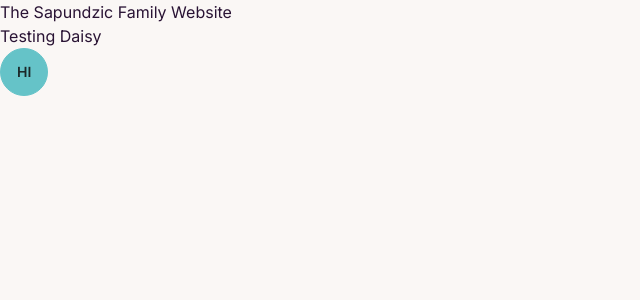
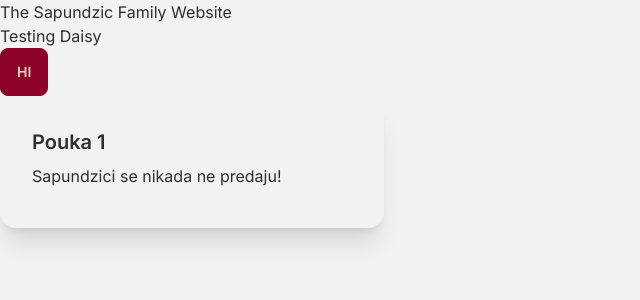
Before and after one commit to lsapundzic/sapundzic.com, a Next.js app: page / in a window 1280 px wide. Shown: the top 300 px of the page, without its empty margins (0-640 px from the left). Built offline with nearby package versions, Linux system fonts and the light colour scheme.

Commit message:
testing components and themes

```diff
--- a/app/page.tsx
+++ b/app/page.tsx
@@ -1,3 +1,5 @@
+import CustomCard from "@/components/CustomCard";
+
 export default function Home() {
   return (
     <div>
@@ -5,6 +7,7 @@ export default function Home() {
       <div>
         <h2>Testing Daisy</h2>
         <button className="btn btn-primary">Hi</button>
+        <CustomCard />
       </div>
     </div>
   );
--- /dev/null
+++ b/components/CustomCard.tsx
@@ -0,0 +1,15 @@
+const CustomCard = () => {
+  return (
+    <div className="card w-96 bg-base-100 shadow-xl">
+      <div className="card-body">
+        <h2 className="card-title">Pouka 1</h2>
+        <p>Sapundzici se nikada ne predaju!</p>
+        <div className="card-actions justify-end">
+          {/*<div>Some Info</div>*/}
+        </div>
+      </div>
+    </div>
+  );
+};
+
+export default CustomCard;
--- a/tailwind.config.ts
+++ b/tailwind.config.ts
@@ -7,7 +7,7 @@ const config: Config = {
     "./app/**/*.{js,ts,jsx,tsx,mdx}",
   ],
   daisyui: {
-    themes: ["cupcake"],
+    themes: ["autumn"],
   },
 
   plugins: [require("daisyui")],
```
